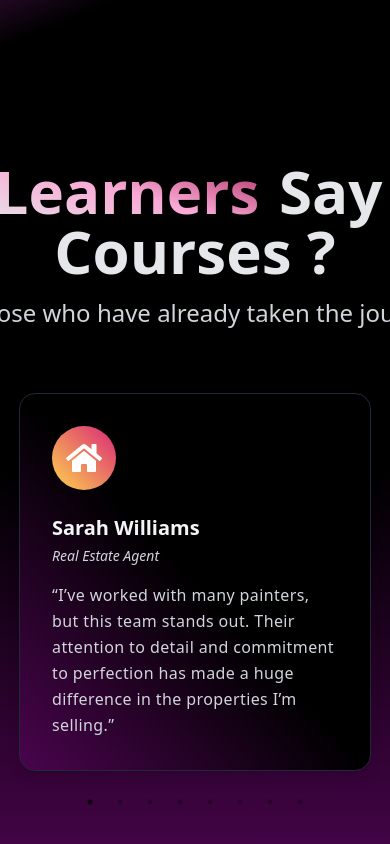
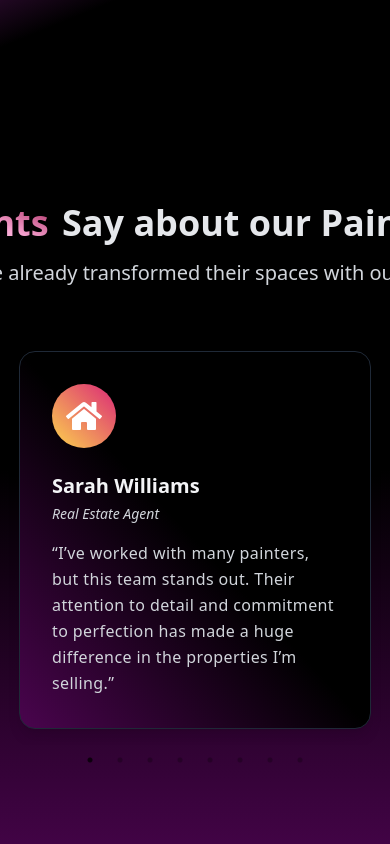
Before and after one commit to samandeep007/Paint, a React (Vite) app: page / in a window 390 px wide. Shown: the part 7165-8009 px from the top of the page. Built offline with nearby package versions, Linux system fonts and the light colour scheme; what @xpd/tailwind-3dtransforms would draw is missing.

Commit message:
make responsive

```diff
--- a/src/components/Testimonials/Testimonials.jsx
+++ b/src/components/Testimonials/Testimonials.jsx
@@ -1,9 +1,12 @@
 import Slider from "react-slick";
 import {
-  FaPaintBrush, FaHome, FaBuilding, FaPalette,
+  FaPaintBrush,
+  FaHome,
+  FaBuilding,
+  FaPalette,
   FaClipboardList,
   FaTools,
-  FaWrench
+  FaWrench,
 } from "react-icons/fa";
 import "slick-carousel/slick/slick.css";
 import "slick-carousel/slick/slick-theme.css";
@@ -68,7 +71,6 @@ const testimonials = [
   },
 ];
 
-
 // Slider settings
 const settings = {
   dots: true,
@@ -90,16 +92,17 @@ const Testimonials = () => {
         className="px-6 max-w-4xl mx-auto flex items-center justify-center gap-12 h-screen"
       >
         <div className="flex flex-col justify-center mt-2 items-center">
-          <div className="max-w-5xl mx-auto text-center mb-12">
-          <h2 className="text-6xl font-bold text-gray-200">
+          <div className="max-w-5xl mx-auto text-center mb-12 px-6">
+            <h2 className="text-4xl sm:text-5xl md:text-6xl font-bold text-gray-200">
               What our{" "}
               <span className="text-transparent mx-1 bg-clip-text bg-gradient-to-tr from-gray-200 via-pink-300 to-pink-800">
-                Learners
+                Clients
               </span>{" "}
-              Say about our Courses ?
+              Say about our Painting Services?
             </h2>
-            <p className="text-2xl text-gray-300 mt-4">
-              Hear from those who have already taken the journey with us.
+            <p className="text-xl sm:text-2xl md:text-3xl text-gray-300 mt-4">
+              Hear from those who have already transformed their spaces with our
+              expert painting services.
             </p>
           </div>
 
@@ -130,7 +133,6 @@ const Testimonials = () => {
           </Slider>
         </div>
       </section>
-
     </div>
   );
 };
```
